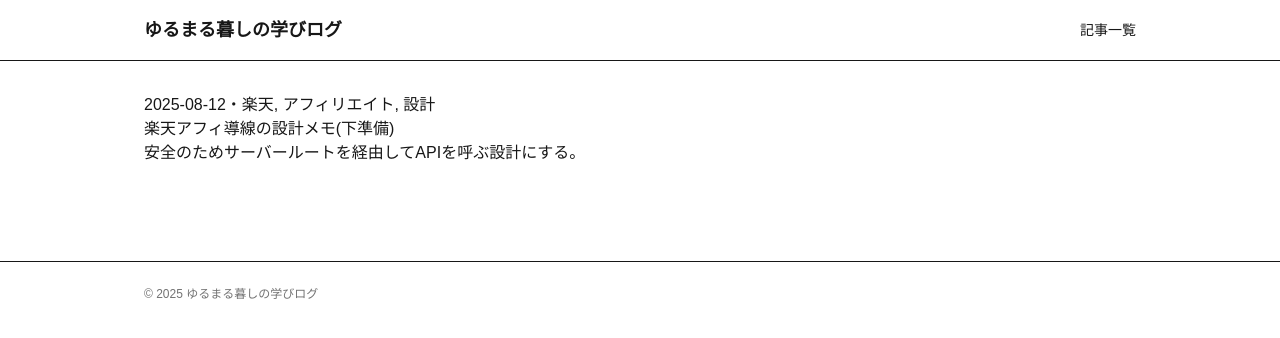
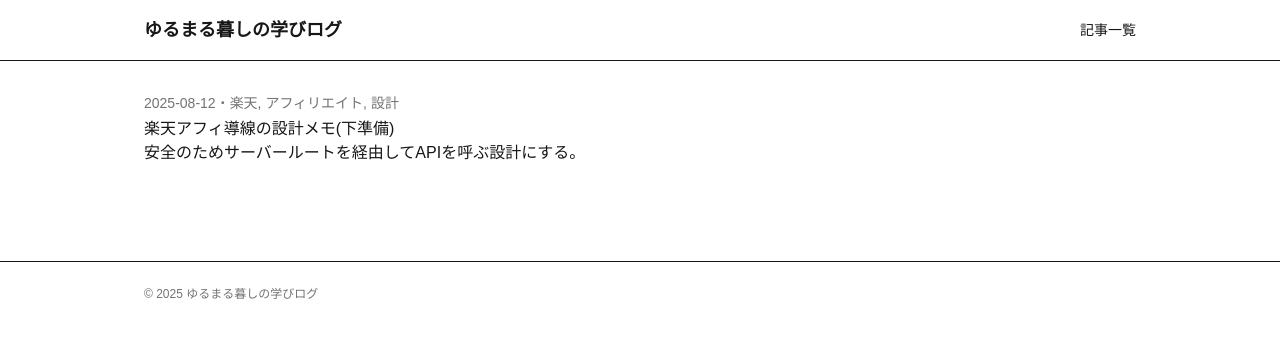
Before and after one commit to Anju1023/yurumaru-blog, a Next.js app: page /posts/rakuten-affiliate-plan in a window 1280 px wide. Shown: the top 338 px of the page. Built offline with nearby package versions, Linux system fonts and the light colour scheme.

Commit message:
PostPageコンポーネントのスタイルを改善し、記事の日付とタグの表示を調整しました。また、タイトルのマージンを変更し、全体のデザインを向上させました。

```diff
--- a/src/app/posts/[slug]/page.tsx
+++ b/src/app/posts/[slug]/page.tsx
@@ -20,11 +20,11 @@ export default function PostPage({ params }: Props) {
 	if (!post) return notFound();
 
 	return (
-		<article>
-			<p>
+		<article className="prose max-w-none">
+			<p className="text-sm text-neutral-500">
 				{post.date}・{post.tags.join(', ')}
 			</p>
-			<h1>{post.title}</h1>
+			<h1 className="!mt-1">{post.title}</h1>
 			{/* 今はcontentをそのまま表示(あとでMDXに置換予定) */}
 			<p>{post.content}</p>
 		</article>
```
